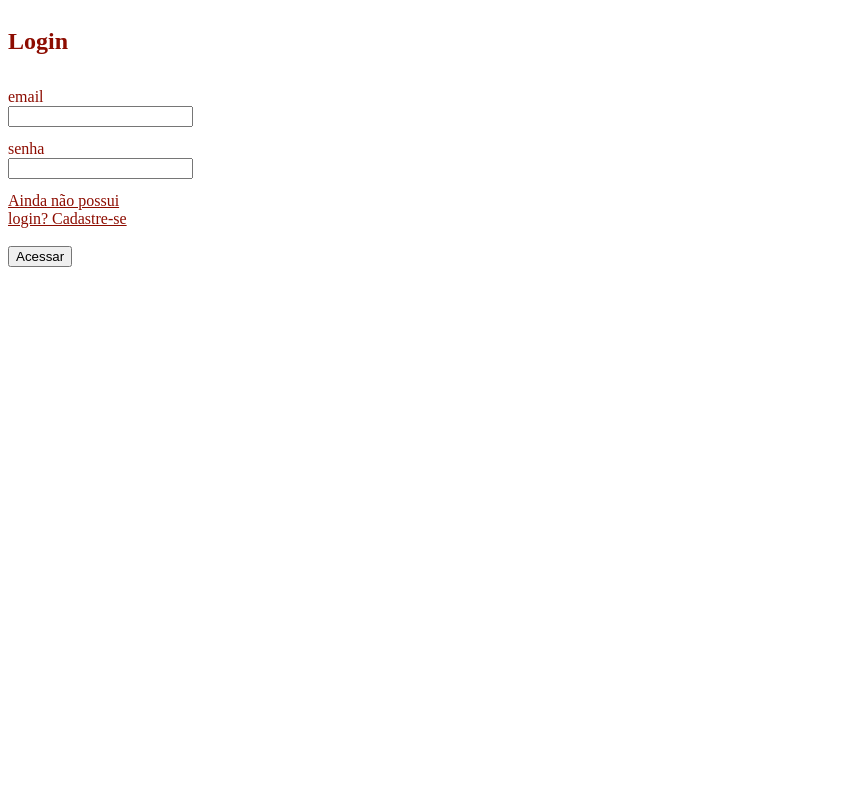
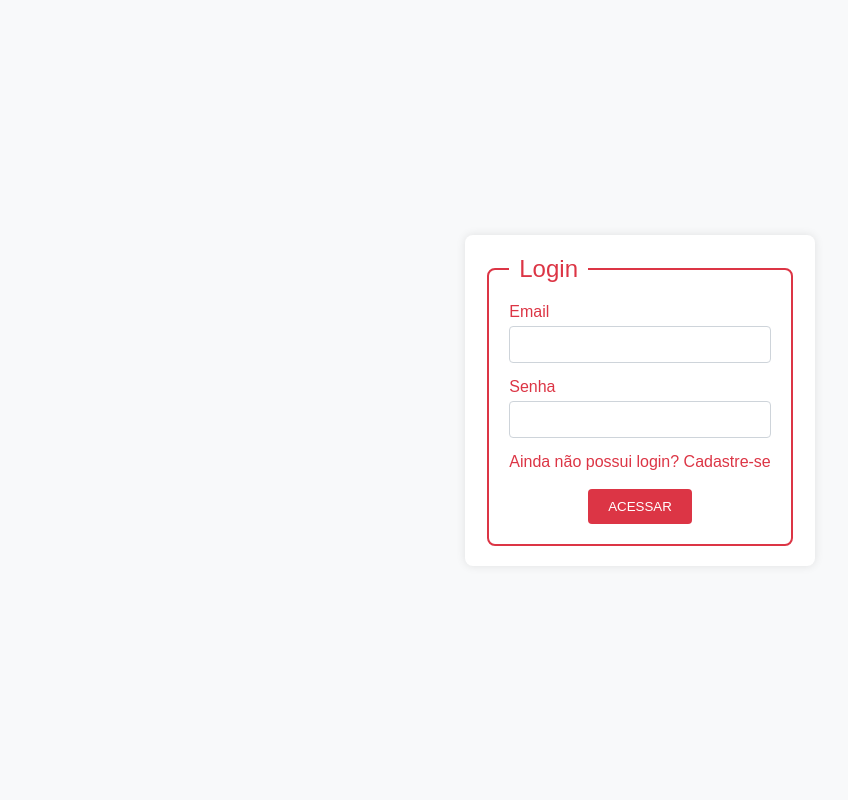
Before and after one commit to caioenriquena/proj_foco_em_dor, a PHP site: page /login.php in a window 1280 px wide. Shown: the whole page, without its empty margins (0-848 px from the left). Run offline with PHP 8.4, Linux system fonts and the light colour scheme.

Commit message:
alteracao-login

```diff
--- /dev/null
+++ b/css/teste.css
@@ -0,0 +1,73 @@
+body {
+    font-family: Arial, sans-serif;
+    background-color: #f8f9fa;
+    display: flex;
+    justify-content: center;
+    align-items: center;
+    height: 100vh;
+    margin: 0;
+}
+
+.container {
+    background-color: #ffffff;
+    padding: 20px;
+    border-radius: 8px;
+    box-shadow: 0 0 10px rgba(0, 0, 0, 0.1);
+}
+
+.login-form fieldset {
+    border: 2px solid #dc3545;
+    border-radius: 8px;
+    padding: 20px;
+}
+
+.login-form legend {
+    color: #dc3545;
+    font-size: 1.5em;
+    padding: 0 10px;
+}
+
+.mb-3 {
+    margin-bottom: 15px;
+}
+
+.form-label {
+    display: block;
+    margin-bottom: 5px;
+    color: #dc3545;
+}
+
+.form-control {
+    width: 100%;
+    padding: 10px;
+    border: 1px solid #ced4da;
+    border-radius: 4px;
+    box-sizing: border-box;
+}
+
+.text-center {
+    text-align: center;
+}
+
+a {
+    color: #dc3545;
+    text-decoration: none;
+}
+
+a:hover {
+    text-decoration: underline;
+}
+
+.btn {
+    background-color: #dc3545;
+    color: #ffffff;
+    padding: 10px 20px;
+    border: none;
+    border-radius: 4px;
+    cursor: pointer;
+    text-transform: uppercase;
+}
+
+.btn:hover {
+    background-color: #c82333;
+}
--- a/login.php
+++ b/login.php
@@ -14,32 +14,27 @@ if(isset($_SESSION['usuario_id']) && $_SESSION['usuario_id'] != null ){
     <meta charset="UTF-8">
     <meta name="viewport" content="width=device-width, initial-scale=1.0">
     <title>Login</title>
-    <link rel="stylesheet" href="/css/style.css">
-
+    <link rel="stylesheet" href="css/teste.css">
 </head>
 <body>
     <div class="container">
-        <div class="row justify-content-center">
-            <div class="col-md-6">
-                <form action="verifica-login.php" method="POST" class="bg-athletic" >
-                    <h2 class="text-center text-white">Login</h2>
+        <form action="verifica-login.php" method="POST" class="login-form">
+            <fieldset>
+                <legend>Login</legend>
                 <div class="mb-3">
-                        <label for="email" class="form-label text-white">email</label>
+                    <label for="email" class="form-label">Email</label>
                     <input type="text" class="form-control" id="email" name="email" required>
                 </div>
                 <div class="mb-3">
-                        <label for="senha" class="form-label text-white">senha</label>
-                        <input type="password" class="form-control" id="cpf" name="senha" required >
+                    <label for="senha" class="form-label">Senha</label>
+                    <input type="password" class="form-control" id="senha" name="senha" required>
                 </div>
                 <div class="text-center">
-                        <a href="cadastro_usuario.html"> Ainda não possui login? Cadastre-se</a> <br><br>
-                        <button  type="submit" class="btn btn-primary">Acessar</button>
-
+                    <a href="cadastro_usuario.html">Ainda não possui login? Cadastre-se</a> <br><br>
+                    <button type="submit" class="btn">Acessar</button>
                 </div>
+            </fieldset>
         </form>
     </div>
-        </div>
-    </div>
-
 </body>
 </html>
```
Lines whose indentation alone changed are shown as unchanged.
